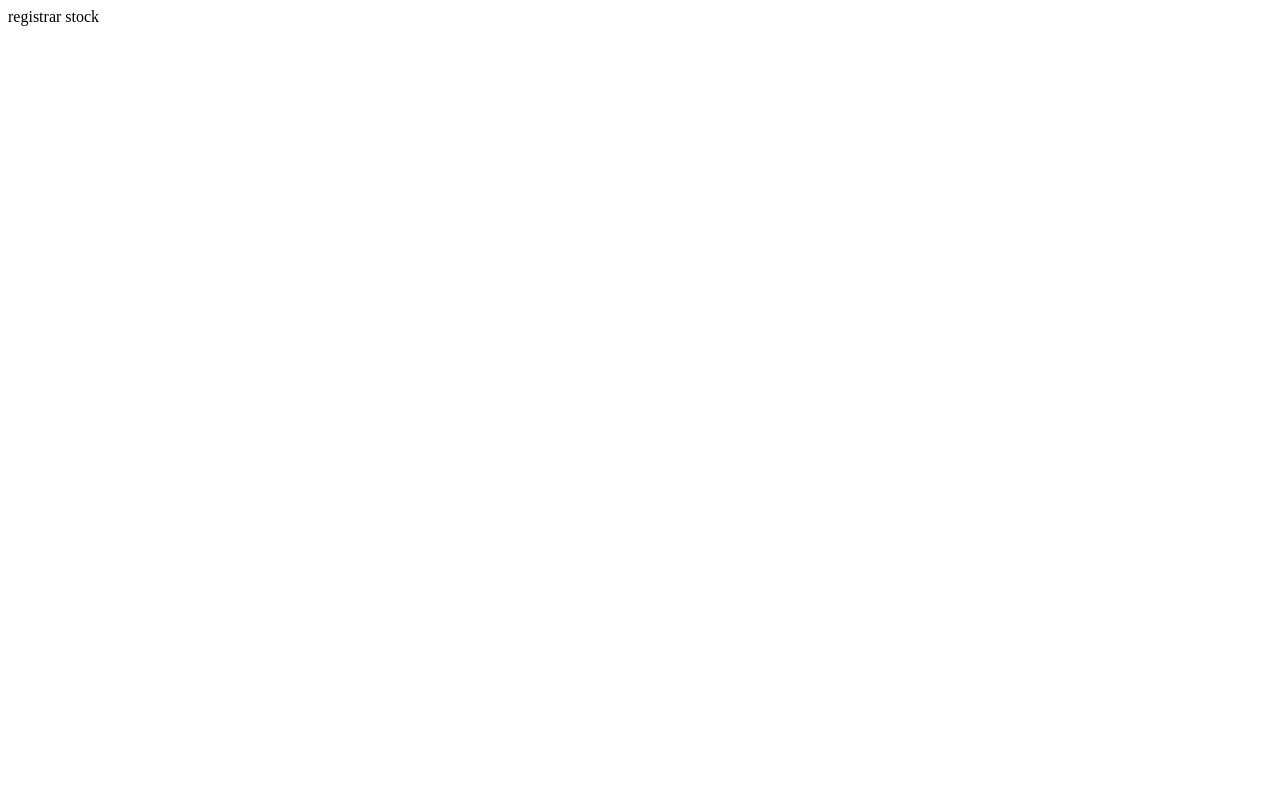
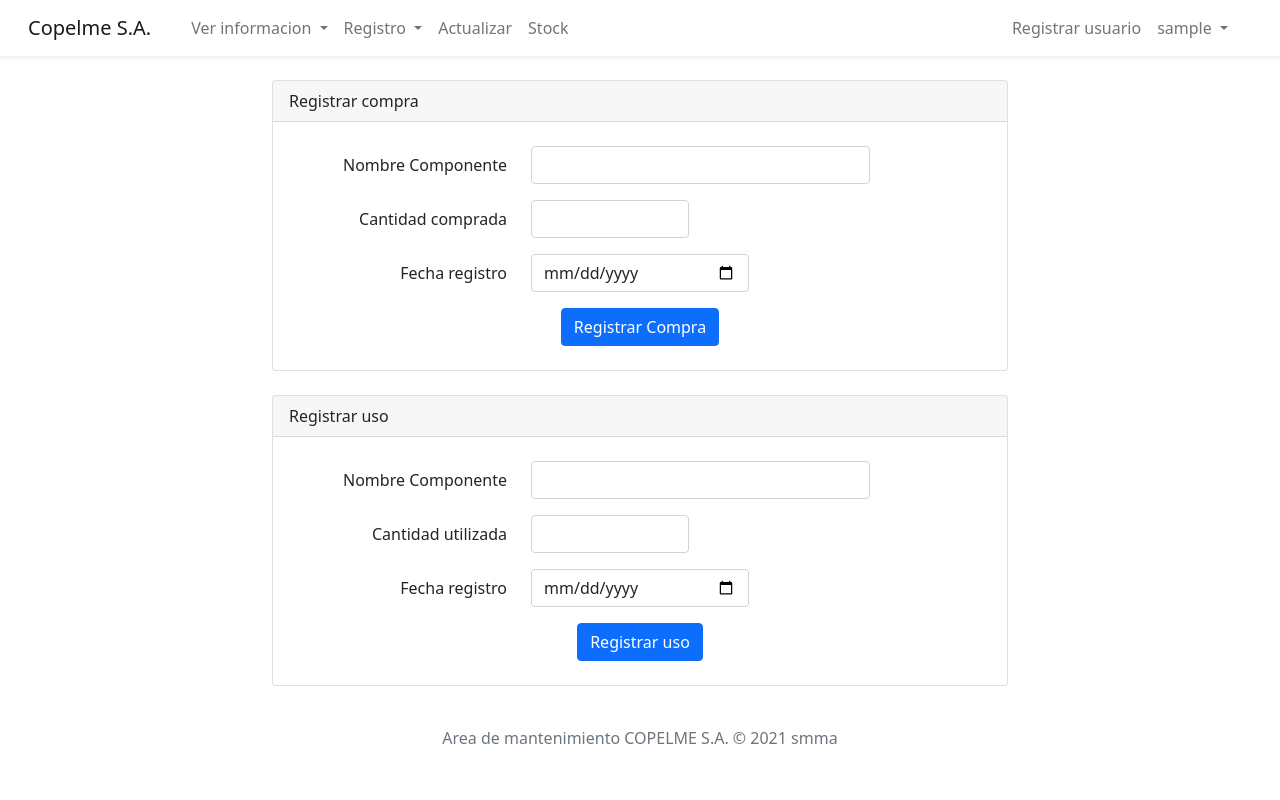
Before and after one commit to yami270/proyectoFlask2021, a Flask app: page /stock in a window 1280 px wide. Before the commit the page is almost empty. Run offline with Flask 2, Linux system fonts and the light colour scheme; the visitor is signed in with stand-in values (Sample User, id 1); data comes from the database, SQL or seed files in the repository; data that the repository does not hold is empty.

Commit message:
Adicion StockController

```diff
--- /dev/null
+++ b/appPackage/controllers/StockController.py
@@ -0,0 +1,15 @@
+from appPackage.models import db, user, machine, component, utilization, purchase
+from appPackage.formsValidation import loginForm, registerForm, machineForm, componentForm, stockForm
+from appPackage.routes import *
+from flask import render_template, request, redirect, url_for, flash
+
+class StockController():
+	def __init__(self):
+		pass
+
+	def stockRoute(self, request):
+		formPurchase = stockForm(request.form) # Creacion del formulario
+		formPurchase.codeComponent.choices = [(g.id, g.machine.nameMachine+" : "+g.nameComponent) for g in db.session.query(component)]
+		formUtilization = formPurchase
+		formLogout = loginForm()
+		return render_template('stock.html', formLogout=formLogout, formPurchase=formPurchase, formUtilization=formUtilization)
--- a/appPackage/routes.py
+++ b/appPackage/routes.py
@@ -46,17 +46,17 @@ def updateRoute():
 @app.route('/stock', methods=["GET"])
 @login_required
 def stockRoute():
-	return 'registrar stock'
+	return myStockController.stockRoute(request)
 
 @app.route('/stock/compra', methods=["POST"])
 @login_required
 def stockPurchaseRoute():
-	return 'registrar stock'
+	return 'registrar stock compra'
 
 @app.route('/stock/uso', methods=["POST"])
 @login_required
 def stockUtilizationRoute():
-	return 'registrar stock'
+	return 'registrar stock uso'
 
 @app.route('/verMaquina', methods=["GET"])
 @login_required
@@ -89,3 +89,6 @@ myMachineController = MachineController()
 
 from appPackage.controllers.ComponentController import ComponentController
 myComponentController = ComponentController()
+
+from appPackage.controllers.StockController import StockController
+myStockController = StockController()
--- a/appPackage/templates/layout.html
+++ b/appPackage/templates/layout.html
@@ -40,11 +40,11 @@
         </li>
 
         <li class="nav-item">
-          <a class="nav-link" href="#">Actualizar</a>
+          <a class="nav-link" href="{{url_for('updateRoute')}}">Actualizar</a>
         </li>
 
         <li class="nav-item">
-          <a class="nav-link" href="#">Stock</a>
+          <a class="nav-link" href="{{url_for('stockRoute')}}">Stock</a>
         </li>
         {% endif %}
       </ul>
--- a/appPackage/templates/stock.html
+++ b/appPackage/templates/stock.html
@@ -24,7 +24,7 @@
 <div class="card">
   <div class="card-header"> Registrar compra </div>
   <div class="card-body">
-      <form method="POST" action="{{url_for('tockPurchaseRoute')}}" id="form-stock-purchase">
+    <form method="POST" action="{{url_for('stockPurchaseRoute')}}" id="form-stock-purchase">
       {{ formPurchase.csrf_token }}
 
       <div class="form-group row py-2">
@@ -43,7 +43,7 @@
         </div>
       </div>
 
-        <div class="form-group row">
+      <div class="form-group row py-2">
         <label for="amount" class="col-md-4 col-form-label text-md-end"> Cantidad comprada </label>
         <div class="col-md-3">
           {% if formPurchase.amount.errors %}
@@ -59,7 +59,7 @@
         </div>
       </div>
 
-        <div class="form-group row">
+      <div class="form-group row py-2">
         {{ formPurchase.date.label(class="col-md-4 col-form-label text-md-end")}}
         <div class="col-md-4">
           {% if formPurchase.date.errors %}
@@ -84,9 +84,8 @@
     </form>
   </div>
 </div>
-</div>
 
-<div class="card">
+<div class="card my-4">
   <div class="card-header"> Registrar uso </div>
   <div class="card-body">
     <form method="POST" action="{{url_for('stockUtilizationRoute')}}" id="form-stock-utilization">
@@ -108,7 +107,7 @@
         </div>
       </div>
 
-        <div class="form-group row">
+      <div class="form-group row py-2">
         <label for="amount" class="col-md-4 col-form-label text-md-end"> Cantidad utilizada </label>
         <div class="col-md-3">
           {% if formUtilization.amount.errors %}
@@ -124,7 +123,7 @@
         </div>
       </div>
 
-        <div class="form-group row">
+      <div class="form-group row py-2">
         {{ formUtilization.date.label(class="col-md-4 col-form-label text-md-end")}}
         <div class="col-md-4">
           {% if formUtilization.date.errors %}
@@ -150,10 +149,6 @@
   </div>
 </div>
 </div>
-
-
-
-</div>
 </div>
 </div>
 {% endblock %}
```
Lines whose indentation alone changed are shown as unchanged.
